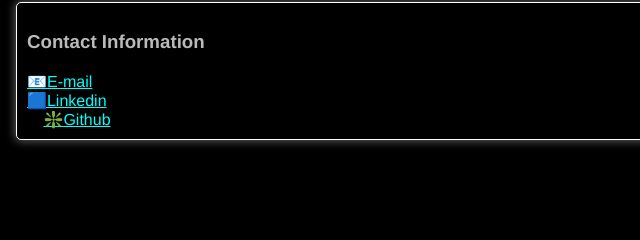
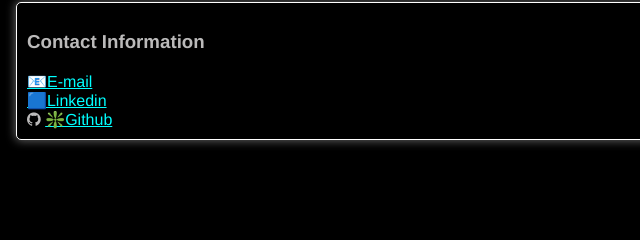
Before and after one commit to MKVolk/personal, a plain HTML site: page index.html in a window 1280 px wide. Shown: the part 380-620 px from the top of the page, 0-640 px from the left. Drawn offline with Linux system fonts and the light colour scheme.

Commit message:
Update index.html

```diff
--- a/index.html
+++ b/index.html
@@ -42,7 +42,7 @@
                 <a href="mailto:markoscalderon@protonmail.com">📧E-mail</a>
                 <a href="https://www.linkedin.com/in/markoscalderoncastro/">🟦Linkedin</a>
                 <span>
-                  <i class="fa-brands fa-github"></i>
+                  <i class="fa fa-github"></i>
                   <a href="https://github.com/MKVolk">❇️Github</a>
                 </span>
             </div>
```
